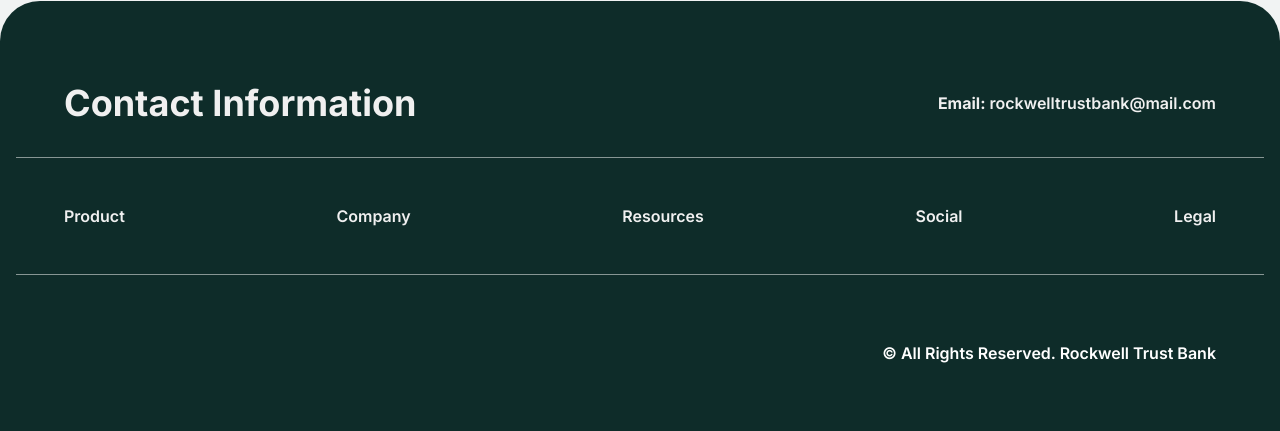
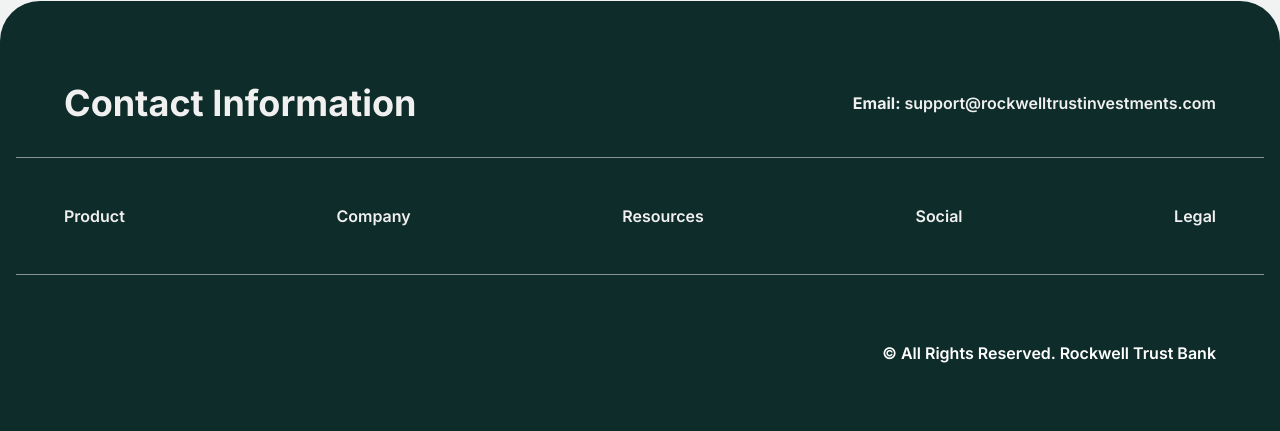
Before and after one commit to Neo77-cyber/Rockwell-Trust-Bank, a Django app: page / in a window 1280 px wide. Shown: the part 2928-3359 px from the top of the page. Run offline with Django 3.2, Linux system fonts and the light colour scheme; some libraries are stand-ins or nearby versions.

Commit message:
Updated mail

```diff
--- a/rockwellbank/templates/help-and-support.html
+++ b/rockwellbank/templates/help-and-support.html
@@ -95,7 +95,7 @@
         <div id="help-and-support" class="content-section show">
             <div class="content-hep-support">
                 <h1>FAQs</h1>
-                <p>Please complete the transfer form as accuratle as possible and endeavour that the beneficiary account intended is correctly typed. We strongly advise you to forward all complaint to rockwelltrustbank@mail.com </p>
+                <p>Please complete the transfer form as accuratle as possible and endeavour that the beneficiary account intended is correctly typed. We strongly advise you to forward all complaint to support@rockwelltrustinvestments.com </p>
             </div>
 
         </div>
--- a/rockwellbank/templates/home.html
+++ b/rockwellbank/templates/home.html
@@ -209,7 +209,7 @@
         <div class="contact-info">
           <p class="contact-title">Contact Information</p>
           <div class="contact-details">
-            <p><span class="label">Email:</span> rockwelltrustbank@mail.com</p>
+            <p><span class="label">Email:</span> support@rockwelltrustinvestments.com</p>
             <p>
             </p>
           </div>
```
Also changed, not shown: db.sqlite3.
